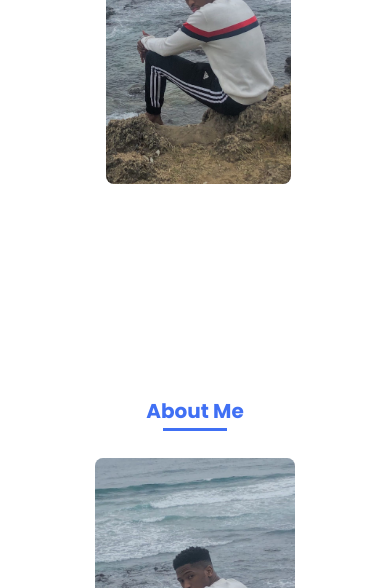
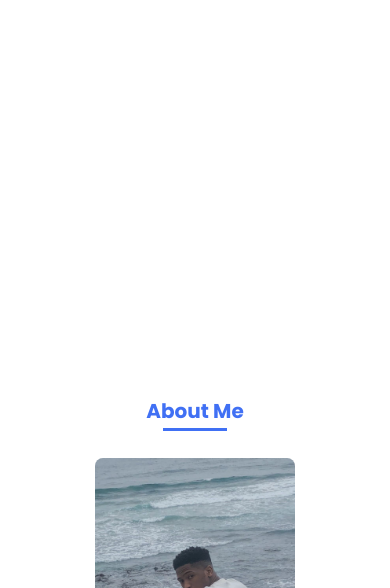
Before and after one commit to Sibo14/Sibo14.github.io, a plain HTML site: page index.html in a window 390 px wide. Shown: the part 512-1100 px from the top of the page. Drawn offline with nearby package versions, Linux system fonts and the light colour scheme.

Commit message:
remove image

```diff
--- a/assets/css/styles.css
+++ b/assets/css/styles.css
@@ -484,13 +484,13 @@ button::before{
 
   .home__img {
 
-    position: relative;
+    display: none;
 
 }
 
 .home__img img {
 
-  margin-right: 20px !important;
+ display: none;
 }
 }
 @media screen and (max-width: 840px){
```
